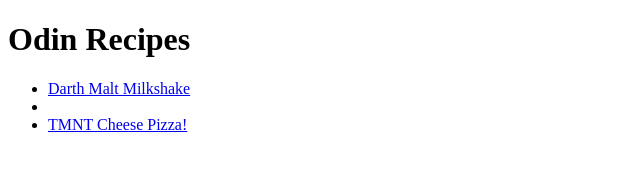
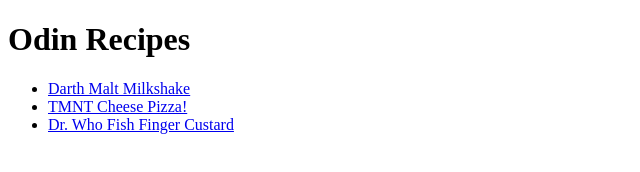
Before and after one commit to bkoshh/odin-recipes, a plain HTML site: page index.html in a window 1280 px wide. Shown: the whole page, without its empty margins (0-640 px from the left). Drawn offline with Linux system fonts and the light colour scheme.

Commit message:
Odin Recipes thrid recipe update-fish finger custard

```diff
--- a/index.html
+++ b/index.html
@@ -6,10 +6,10 @@
     </head>
     <body>
         <h1>Odin Recipes</h1>
-            <ul>
-                <li><a href="./recipes/darth-malt-milkshake.html">Darth Malt Milkshake</a></li>
-                <li></li>
-                <li><a href="recipes/tmnt-pizza.html">TMNT Cheese Pizza!</a></li>
-            </ul>
+        <ul>
+            <li><a href="./recipes/darth-malt-milkshake.html">Darth Malt Milkshake</a></li>
+            <li><a href="recipes/tmnt-pizza.html">TMNT Cheese Pizza!</a></li>
+            <li><a href="./recipes/fish-finger-custard.html">Dr. Who Fish Finger Custard</li>
+        </ul>
     </body>
 </html>
```
